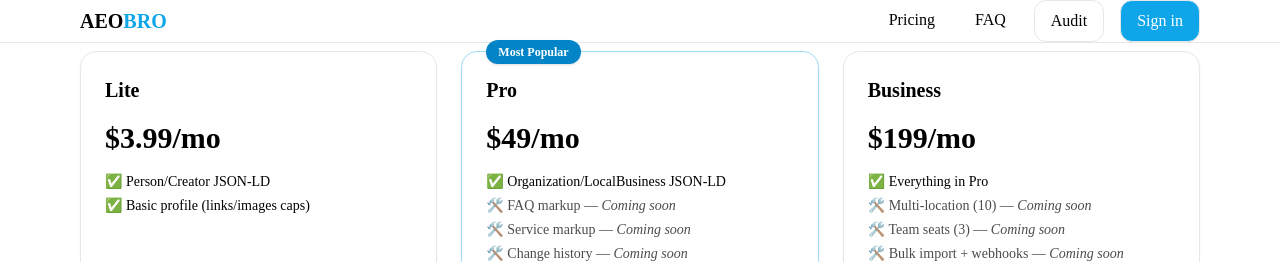
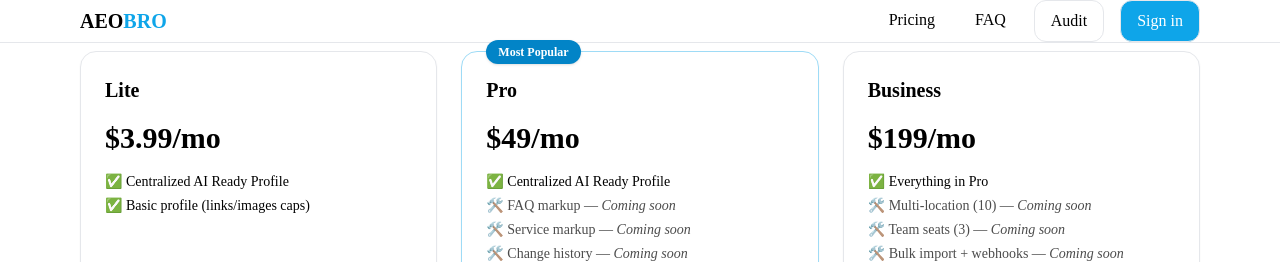
Before and after one commit to NewguyMMM/aeobro, a Next.js app: page /pricing in a window 1280 px wide. Shown: the top 262 px of the page. Built offline with nearby package versions, Linux system fonts and the light colour scheme; no server answers.

Commit message:
Update page.tsx

```diff
--- a/app/(marketing)/pricing/page.tsx
+++ b/app/(marketing)/pricing/page.tsx
@@ -141,9 +141,7 @@ export default function PricingPage() {
         <Button
           disabled={disabled}
           title={disabled ? `Missing Stripe Price ID for ${title}.` : undefined}
-          onClick={
-            disabled ? undefined : () => startCheckout(priceId, title)
-          }
+          onClick={disabled ? undefined : () => startCheckout(priceId, title)}
         >
           {loading === title ? "Redirecting…" : btnText}
         </Button>
@@ -165,7 +163,7 @@ export default function PricingPage() {
         <PlanCard
           title="Lite"
           price="$3.99/mo"
-          features={["Person/Creator JSON-LD", "Basic profile (links/images caps)"]}
+          features={["Centralized AI Ready Profile", "Basic profile (links/images caps)"]}
           btnText="Get Lite"
           priceId={PRICES.LITE}
         />
@@ -173,7 +171,7 @@ export default function PricingPage() {
         <PlanCard
           title="Pro"
           price="$49/mo"
-          features={["Organization/LocalBusiness JSON-LD"]}
+          features={["Centralized AI Ready Profile"]}
           soon={["FAQ markup", "Service markup", "Change history"]}
           btnText="Get Pro"
           priceId={PRICES.PRO}
```
